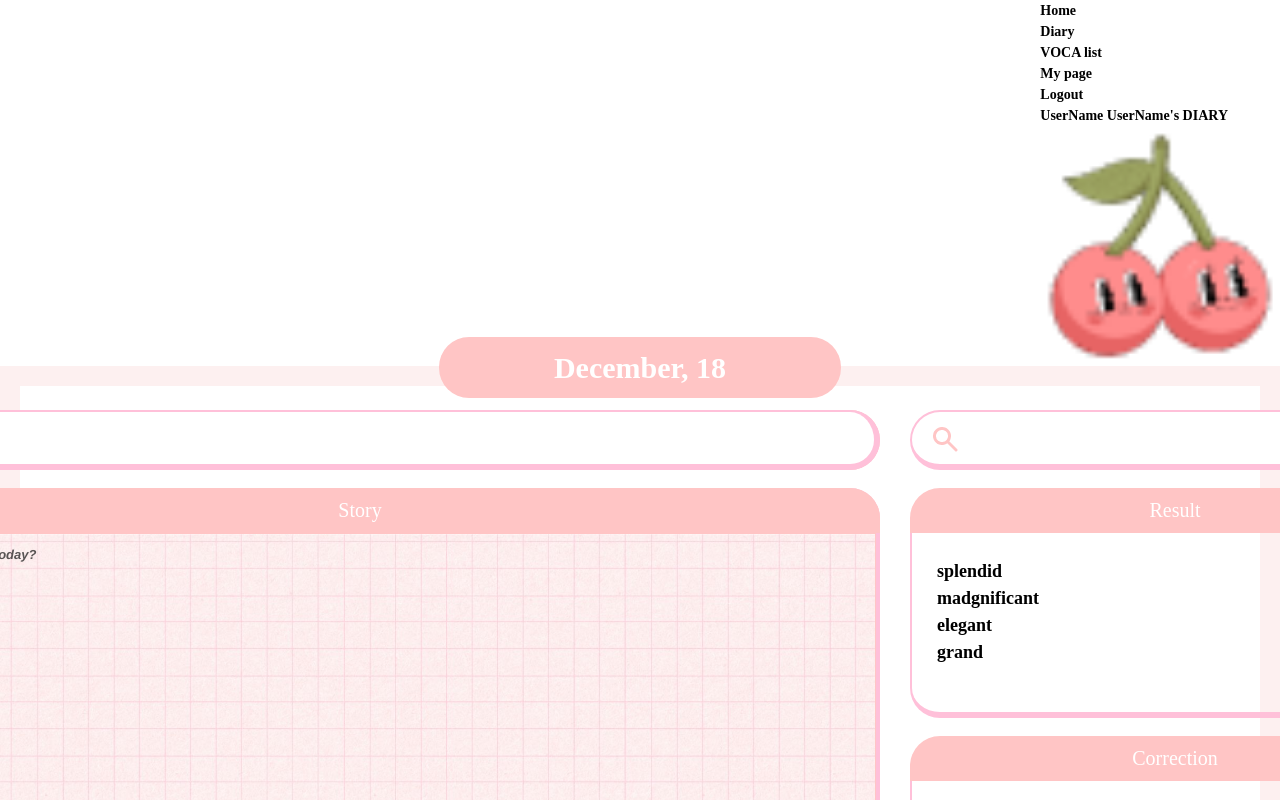
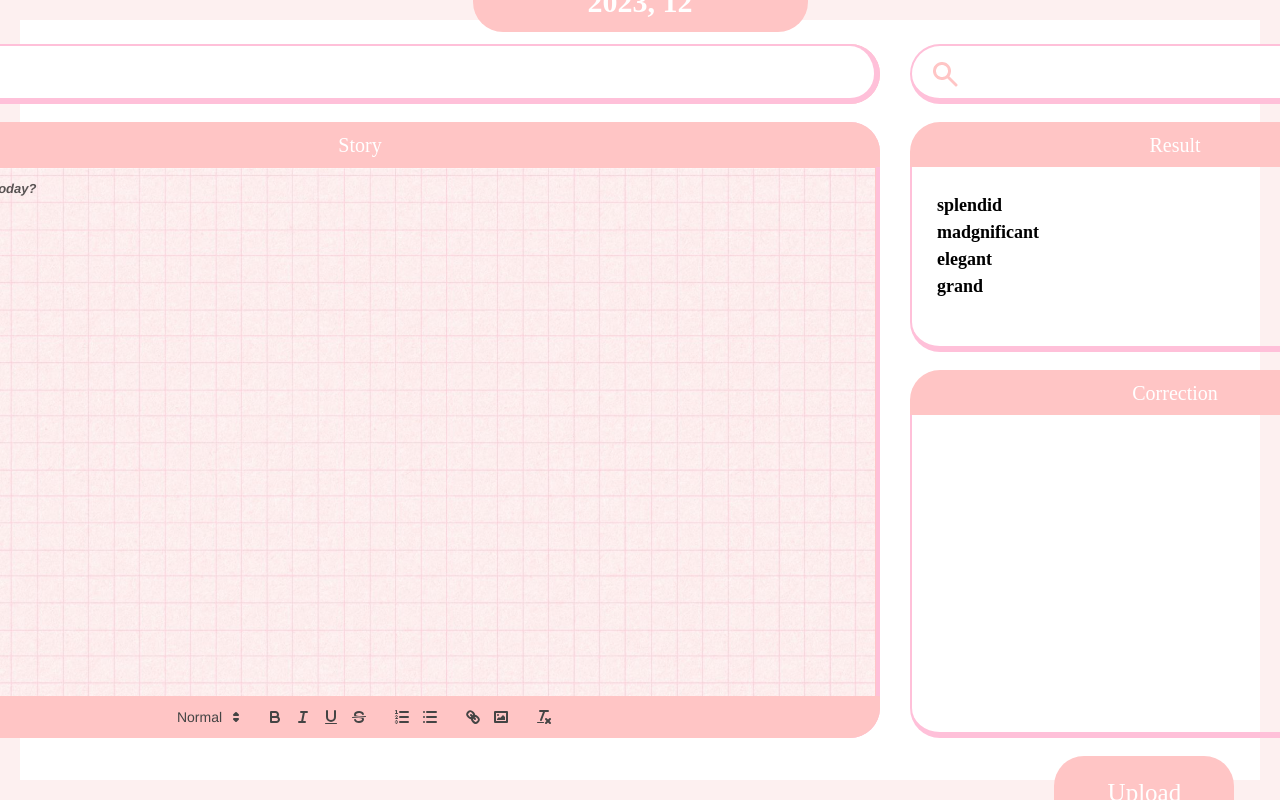
Before and after one commit to kiwowki/KiCanDiary, a React (Create React App) app in the folder client/: page /write/2023-12-14 in a window 1280 px wide. Built offline with nearby package versions, Linux system fonts and the light colour scheme.

Commit message:
commit 0102
write, calendar  완성, /
글 목록 불러오기 index.js  완성시키기

```diff
--- a/client/src/App.js
+++ b/client/src/App.js
@@ -9,7 +9,7 @@ const App = () => {
         <BrowserRouter>
             <Routes>
                 <Route path="/" element={<Home />} />
-                <Route path="/write/:params" element={<Write />} />
+                <Route path="/write/:date" element={<Write />} />
             </Routes>
         </BrowserRouter>
     );
--- a/client/src/components/diary/Write.jsx
+++ b/client/src/components/diary/Write.jsx
@@ -1,12 +1,14 @@
-import React, { useRef, useState } from 'react'
+import React, { useEffect, useRef, useState } from 'react'
 import Header from '../layout/Header'
 import ReactQuill from 'react-quill'
 import 'react-quill/dist/quill.snow.css'
 import { useParams } from 'react-router-dom'
+import axios from 'axios'
 
 const Write = () => {
     const [value, setValue] = useState('')
     const quillRef = useRef(null)
+    const [title, setTitle] = useState();
 
     const modules = {
         toolbar: [
@@ -18,30 +20,62 @@ const Write = () => {
         ],
     }
 
-    const handleSave = () => {
-        const content = quillRef.current?.getEditor().getContents()
-        console.log('Content to be saved:', content)
+    const handleSave = async (e) => {
+        e.preventDefault();
+        if(title && value) {
+            const content = quillRef.current?.getEditor().getContents()
+
+            console.log('Content to be saved:', content.ops[0])
+            let body = {
+                title: title,
+                content: content.ops[0]
+            }
+
+            axios.post("/api/post", body).then((res)=> {
+                if(res.status.success) {
+                    alert("작성 성공")
+                }
+            }).catch((err) => {
+                console.log(err)
+                alert("axios")
+            })
+
+        } else {
+            alert("실패")
+        }
     }
 
-    const date = useParams()
-    console.log(date)
+    const {date} = useParams()
+    const [dateObj, setDate] = useState({
+        year: '',
+        month: '',
+        day: ''
+    })
+
+
+    useEffect(() => {
+        if(date && typeof date === 'string'){
+            const [year, month, day] = date.split('-');
+            setDate({year, month, day})
+        }
+    }, [date])
 
 
 
     return (
         <div id="wrap">
-            <Header />
+            {/*<Header /> */}
             <div id="write">
                 <div className="write__wrap">
                     <div className="today__date">
-                        <p className="box">December, 18</p>
+                        <p className="box">{dateObj.year}, {dateObj.month} </p>
                     </div>
                     <div className="write__main">
                         <section className="write">
                             <h3 className="blind">글쓰기</h3>
                             <article className="title">
                                 <h2>Title</h2>
-                                <input type="text" />
+                                <input type="text" onChange={(e) => setTitle(e.currentTarget.value)} />
                             </article>
                             <article className="content">
                                 <h2>Story</h2>
@@ -82,7 +116,7 @@ const Write = () => {
                     </div>
                     {/* <button onClick={onClickSave}>저장</button> */}
                     <div className="button">
-                        <button className="box" onClick={handleSave}>
+                        <button className="box" onClick={(e) => handleSave(e)}>
                             Upload
                         </button>
                     </div>
```
